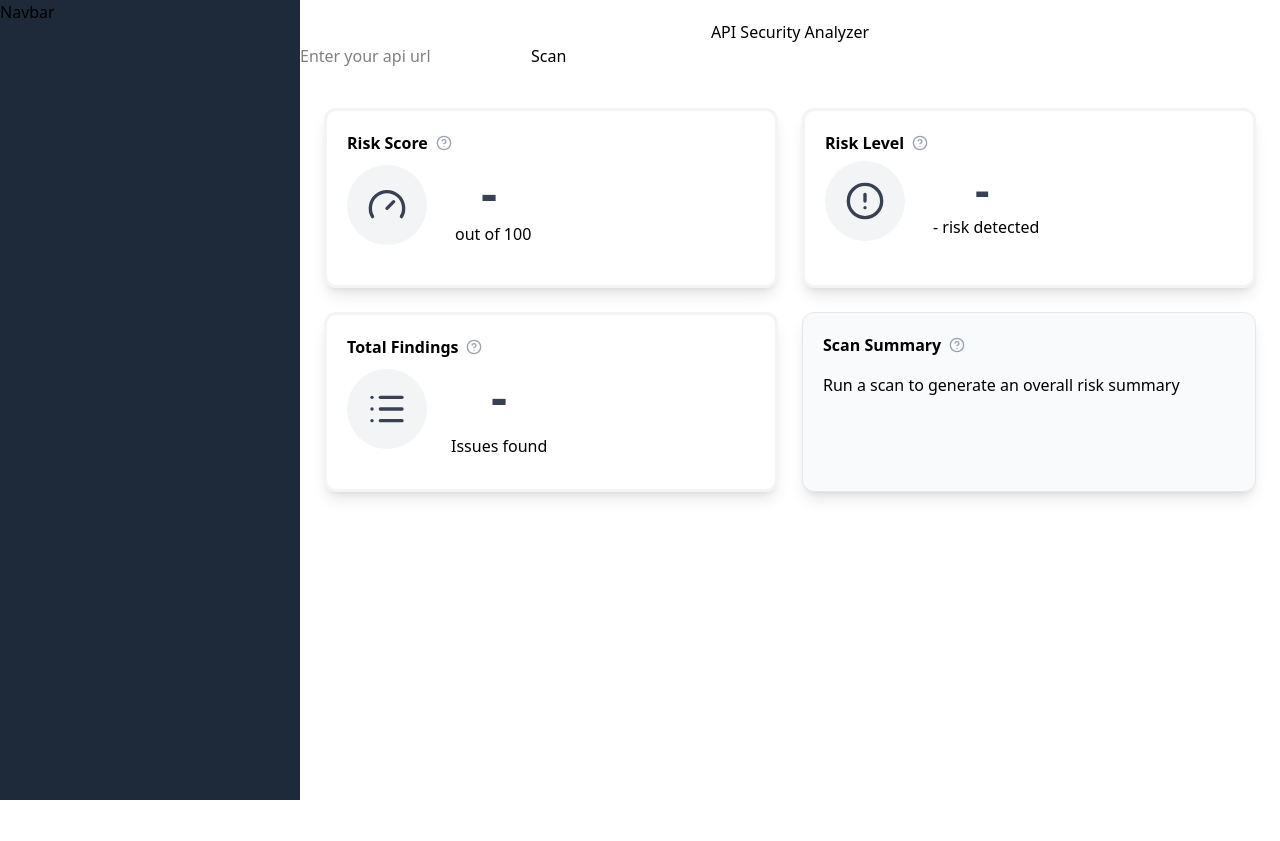
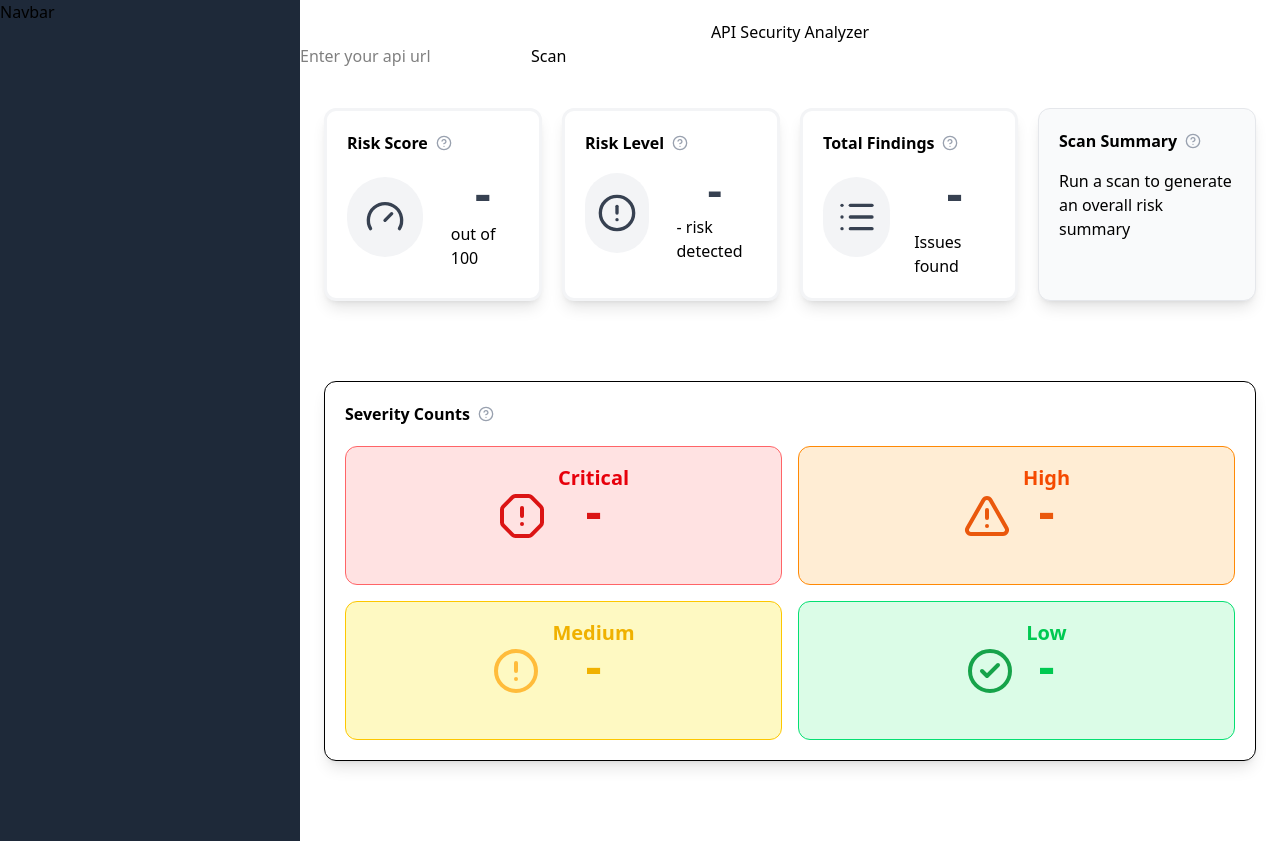
Before and after one commit to Jenushan44/api-security-analyzer, a Next.js app in the folder frontend/: page / in a window 1280 px wide. Before the commit the page ends 800 px from the top, so only its background shows below. Built offline with nearby package versions, Linux system fonts and the light colour scheme.

Commit message:
feat: add severity counts card

```diff
--- a/frontend/app/page.tsx
+++ b/frontend/app/page.tsx
@@ -2,7 +2,7 @@
 import { useState } from 'react'
 import Navbar from "../components/Navbar"
 import { ScanResult } from "../types/scan";
-import { Gauge, CircleHelp, CircleCheck, CircleAlert, ShieldAlert, TriangleAlert, List } from 'lucide-react';
+import { Gauge, CircleHelp, CircleCheck, CircleAlert, ShieldAlert, TriangleAlert, List, OctagonAlert, Circle } from 'lucide-react';
 
 export default function Home() {
 
@@ -14,6 +14,7 @@ export default function Home() {
   const [riskLevelInfo, setRiskLevelInfo] = useState(false);
   const [totalFindingsInfo, setTotalFindingsInfo] = useState(false);
   const [scanSummaryInfo, setScanSummaryInfo] = useState(false);
+  const [severityCountsInfo, setSeverityCountsInfo] = useState(false);
 
   // Sends the user url to the FastAPI scanner and stores returned report
   async function handleScan() {
@@ -69,7 +70,7 @@ export default function Home() {
           <pre>{JSON.stringify(result, null, 2)}</pre>
         )}
 
-        <div className='mb-20 mt-10 grid grid-cols-1 md:grid-cols-2 2xl:grid-cols-4 gap-6 px-6 items-stretch'>
+        <div className='mb-20 mt-10 grid grid-cols-1 md:grid-cols-4 2xl:grid-cols-4 gap-5 px-6 items-stretch'>
 
           <div className="w-full min-h-[180px] border border-gray-100 border-3 rounded-xl bg-white p-5 shadow-lg">
             <div className="flex items-center  gap-2">
@@ -283,6 +284,79 @@ export default function Home() {
           </div>
         </div>
 
+        <div className='mb-20 mt-10 grid grid-cols-1 2xl:grid-cols-2 gap-6 px-6 items-stretch'>
+          <div className='w-full min-h-[180px] border border-1 rounded-xl p-5 shadow-lg'>
+            <div className="flex gap-2">
+              <p className='font-bold'>Severity Counts</p>
+              <div className='relative'>
+                <button onClick={() => { setSeverityCountsInfo(!severityCountsInfo) }}>
+                  <CircleHelp className='text-gray-400 w-4 h-4 translate-y-1/8 cursor-pointer' />
+                </button>
+                {severityCountsInfo && (
+                  <div className='absolute left-1/2 -translate-x-1/2 p-2 w-50 bottom-full bg-gray-100 border border-gray-300 border-1 rounded-xl'>
+                    <p className='text-[13px]'>Severity counts group the scan findings by impact level so you can quickly see how many Critical, High, Medium and Low issues were found.</p>
+                  </div>
+                )}
+              </div>
+            </div>
+            <div className='mt-5 grid grid-cols-1 sm:grid-cols-2 2xl:grid-cols-4 gap-4'>
+              <div className='w-full flex  2xl:flex-row items-center justify-center bg-red-100 border border-red-400 border-1 py-4 px-5 rounded-xl gap-3'>
+                <OctagonAlert className='w-12 h-12 text-[#db1414]' />
+
+                <div className='flex flex-col items-center'>
+                  <p className='text-red-600 font-semibold text-[20px]'>Critical</p>
+                  {result ? (
+                    <p className='text-[35px] text-red-600 font-semibold'>{result.severity_counts.Critical}</p>
+                  ) : <p className='text-[50px] text-[#db1414] -translate-y-5 font-semibold'>-</p>
+                  }
+                </div>
+
+              </div>
+
+
+              <div className='w-full flex 2xl:flex-row items-center justify-center bg-orange-100 border border-orange-400 border-1 py-4 px-5 rounded-xl gap-3'>
+                < TriangleAlert className="w-12 h-12 text-[#EA580C]" />
+
+                <div className='flex flex-col items-center'>
+                  <p className='text-orange-600 font-semibold text-[20px]'>High</p>
+                  {result ? (
+                    <p className='text-[35px] text-orange-600 font-semibold'>{result.severity_counts.High}</p>
+                  ) : <p className='text-[50px] text-[#EA580C] -translate-y-5 font-semibold'>-</p>
+                  }
+                </div>
+
+              </div>
+
+              <div className='w-full flex 2xl:flex-row items-center justify-center bg-yellow-100 border border-yellow-400 border-1 py-4 px-5 rounded-xl gap-3'>
+                < CircleAlert className="w-12 h-12 text-[#FFBC3B]" />
+
+                <div className='flex flex-col items-center'>
+                  <p className='text-yellow-500 font-semibold text-[20px]'>Medium</p>
+                  {result ? (
+                    <p className='text-[35px] text-yellow-500 font-semibold'>{result.severity_counts.Medium}</p>
+                  ) : <p className='text-[50px] text-yellow-500 -translate-y-5 font-semibold'>-</p>
+                  }
+                </div>
+
+              </div>
+
+
+              <div className='w-full flex 2xl:flex-row items-center justify-center bg-green-100 border border-green-400 border-1 py-4 px-5 rounded-xl gap-3'>
+                < CircleCheck className="w-12 h-12 text-[#16A34A]" />
+
+                <div className='flex flex-col items-center'>
+                  <p className='text-green-500 font-semibold text-[20px]'>Low</p>
+                  {result ? (
+                    <p className='text-[35px] text-green-500 font-semibold'>{result.severity_counts.Low}</p>
+                  ) : <p className='text-[50px] text-green-500 -translate-y-5 font-semibold'>-</p>
+                  }
+                </div>
+
+              </div>
+            </div>
+          </div>
+        </div>
+
       </main >
     </div >
   );
```
